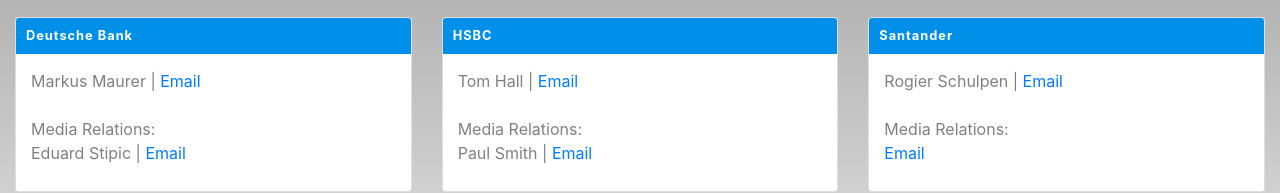
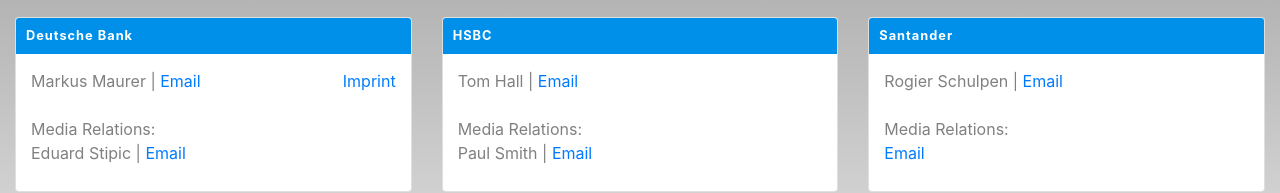
Before and after one commit to elizacgi/project, a website with bundled scripts: page project/index.html in a window 1280 px wide. Shown: the part 5198-5391 px from the top of the page. Built offline with nearby package versions, Linux system fonts and the light colour scheme; a web font is replaced by a local one.

Commit message:
Added imprint link

```diff
--- a/project/css/new-age.css
+++ b/project/css/new-age.css
@@ -719,6 +719,10 @@
   }
 }
 
+.imprint {
+  float:right;
+}
+
 .doubleMargin {
   margin-top: 20px;
 }
--- a/project/index.html
+++ b/project/index.html
@@ -253,6 +253,7 @@
                   <ul>
                     <li>Markus Maurer |
                       <a href="mailto:markus.maurer@db.com">Email</a>
+                      <a href="https://www.db.com/company/en/imprint.htm" class="imprint">Imprint</a>
                     </li>
                     <br>
                     <li>Media Relations:</li>
```
